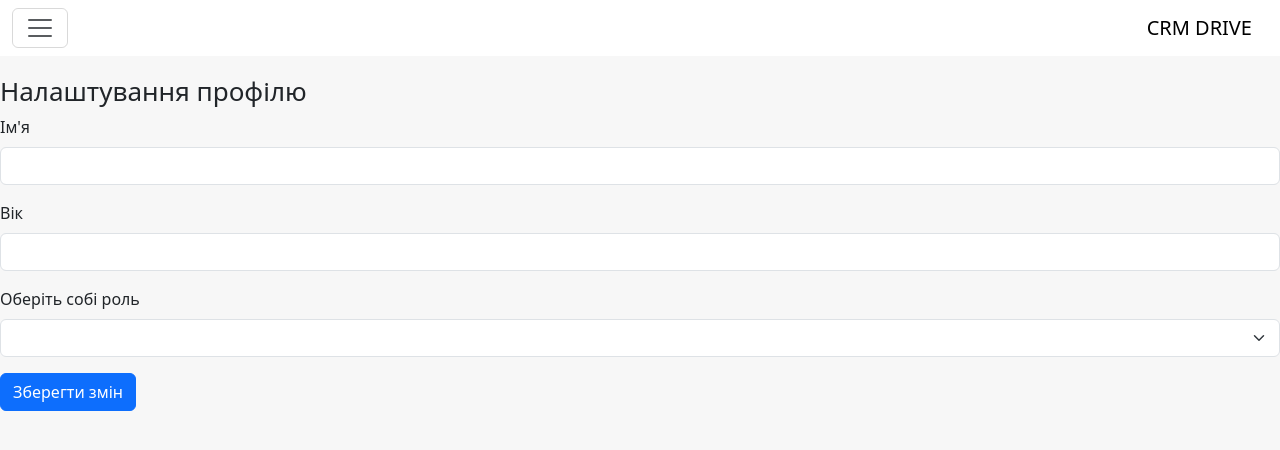
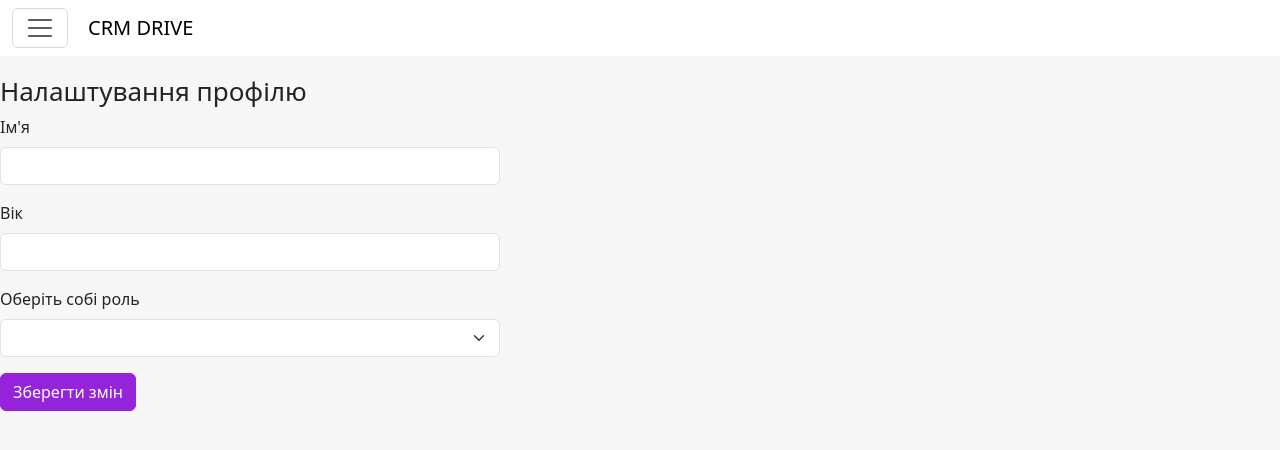
Before and after one commit to brutalbanti/crm-drive, a React (Create React App) app: page / in a window 1280 px wide. Shown: the top 450 px of the page. Built offline with nearby package versions, Linux system fonts and the light colour scheme; no server answers; the database is empty; sample sign-in values are in the browser's storage.

Commit message:
changed styles

```diff
--- a/src/Components/Header/header.css
+++ b/src/Components/Header/header.css
@@ -8,3 +8,8 @@
 .nav-link:hover {
     background: #f3f3f3;
 }
+
+.container-fluid {
+    justify-content: flex-start !important;
+    gap: 20px !important;
+}
--- a/src/Components/PopUp.tsx
+++ b/src/Components/PopUp.tsx
@@ -31,6 +31,9 @@ export const PopUp = ({ isPopUp, handlerPopUp, handleConfirmEdit, valueFirst, ha
                     <Form.Label>Оберіть роль користувачу</Form.Label>
                         <Form.Select aria-label="Оберіть роль" onChange={(e) => handlerValueRole(e)}>
                             <option value={valueRole}>{valueRole}</option>
+                            {valueRole !== 'Адмін' &&
+                                <option value="Адмін">Адмін</option>
+                            }
                             {valueRole !== 'Пасажир' &&
                                 <option value="Пасажир">Пасажир</option>
                             }
--- a/src/Components/Section/SectionAddTrips.tsx
+++ b/src/Components/Section/SectionAddTrips.tsx
@@ -92,7 +92,7 @@ export const SectionAddTrips = ({ isPopUp, handlerPopUp }: popuptrips) => {
                             </Form.Text>
                         </div>
                     }
-                    <Button variant="primary" onClick={submitAddTrips}>
+                    <Button variant="primary" className='button-add-trips' onClick={submitAddTrips}>
                         Створити
                     </Button>
                 </Form>
--- a/src/Components/Section/SectionProfile.tsx
+++ b/src/Components/Section/SectionProfile.tsx
@@ -46,7 +46,7 @@ export const SectionProfile = () => {
         <section className="page__profile">
             <div className="profile__container">
                 <h1 className="profile__title">Налаштування профілю</h1>
-                <Form>
+                <Form className='form-profile'>
                     <Form.Group className="mb-3" controlId="formBasicEmail">
                         <Form.Label>Ім'я</Form.Label>
                         <Form.Control type="text" readOnly value={profile.first} />
@@ -79,7 +79,7 @@ export const SectionProfile = () => {
                             </Form.Text>
                         </div>
                     }
-                    <Button variant="primary" onClick={handlerSubmit}>
+                    <Button variant="primary" className='button-save' onClick={handlerSubmit}>
                         Зберегти змін
                     </Button>
                 </Form>
--- a/src/Components/Section/profile.css
+++ b/src/Components/Section/profile.css
@@ -6,3 +6,22 @@
     font-weight: 500;
     color: green;
 }
+
+.button-save {
+    background: #9423d9 !important;
+    border: 1px solid #9423d9;
+}
+.button-save:hover {
+    background: #9323d9c5 !important;
+    border: 1px solid #9323d9c5;
+}
+
+.form-profile {
+    width: 500px;
+}
+
+@media (max-width: 531.98px) {
+    .form-profile {
+        width: 100%;
+    }
+}
--- a/src/Components/Section/trips.css
+++ b/src/Components/Section/trips.css
@@ -32,11 +32,13 @@
     color: rgb(35, 33, 33);
     font-weight: 500;
 }
+
 .trips-item-top__line {
     width: 100%;
 
 }
-.trips-item-top__line img{
+
+.trips-item-top__line img {
     margin: 0 10px;
     width: 90%;
 }
@@ -48,7 +50,7 @@
     flex-wrap: wrap;
 }
 
-.trips-item-down__text span{
+.trips-item-down__text span {
     font-weight: 500;
 }
 
@@ -92,3 +94,12 @@
     padding: 20px 40px;
     position: relative;
 }
+
+.button-add-trips {
+    background: #2bcea9 !important;
+    border: 1px solid #2bcea9 !important;
+}
+.button-add-trips:hover {
+    background: #2bcea8e0 !important;
+    border: 1px solid #2bcea8e0 !important;
+}
```
